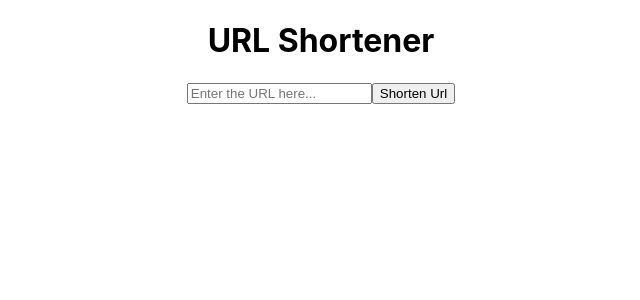
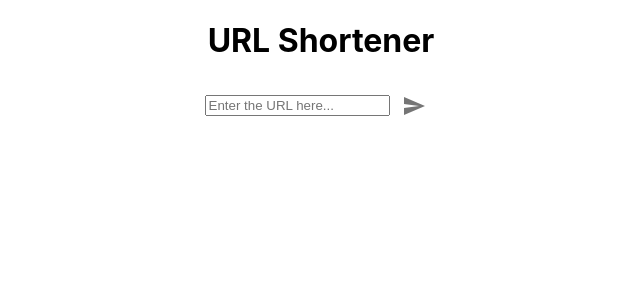
Before and after one commit to priyanshuuranjan/LinkShortner, a React (Create React App) app: page / in a window 1280 px wide. Shown: the top 300 px of the page, without its empty margins (319-959 px from the left). Built offline with nearby package versions, Linux system fonts and the light colour scheme.

Commit message:
updating codes

```diff
--- a/package.json
+++ b/package.json
@@ -3,6 +3,7 @@
   "version": "0.1.0",
   "private": true,
   "dependencies": {
+    "@material-ui/icons": "^4.11.3",
     "@mui/material": "^5.14.6",
     "@testing-library/jest-dom": "^5.17.0",
     "@testing-library/react": "^13.4.0",
--- a/src/Home.js
+++ b/src/Home.js
@@ -1,8 +1,8 @@
 import React, { useState } from "react";
 import { db } from "./firebase";
 import { v4 as uuidv4 } from "uuid";
-// import { IconButton } from "@material-ui/core";
-// import { Send } from "@material-ui/icons";
+import { IconButton } from "@material-ui/core";
+import { Send } from "@material-ui/icons";
 export default function Home() {
   const [url, setUrl] = useState("");
 
@@ -29,10 +29,10 @@ export default function Home() {
             onChange={(e) => setUrl(e.target.value)}
             placeholder="Enter the URL here..."
           />
-          <input type="submit" value="Shorten Url"/>
-          {/* <IconButton type="submit">
+          {/* <input type="submit" value="Shorten Url"/> */}
+          <IconButton type="submit">
             <Send />
-          </IconButton> */}
+          </IconButton>
         </div>
       </form>
     </div>
```
Also changed, not shown: 1 other file (tests, documents, lock files or other folders).
